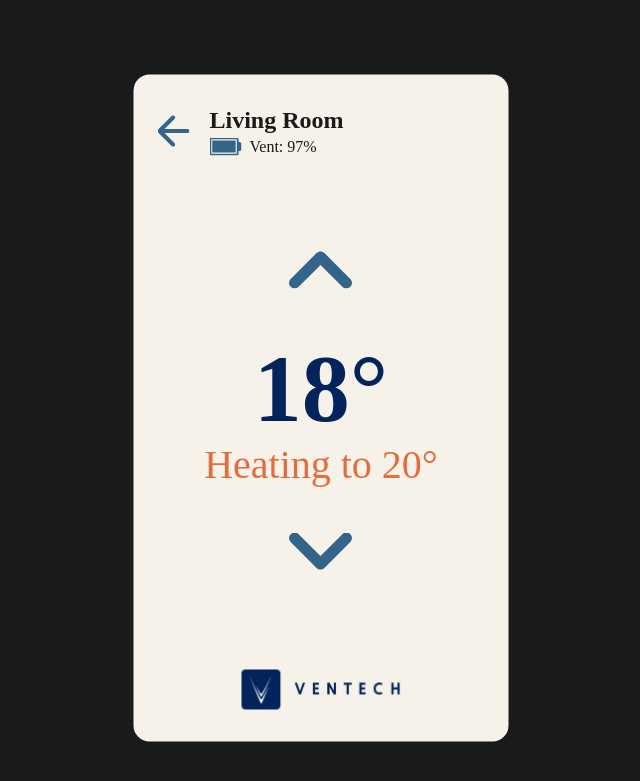
After one commit to abbykchan/capstone, a Flask app: page /living_room in a window 1280 px wide. The commit adds this page. Shown: the top 781 px of the page, without its empty margins (327-967 px from the left). Run offline with Flask 3, Linux system fonts and the light colour scheme.

Commit message:
Updated Thermostat UI based on GWII feedback

```diff
--- a/thermometer-ui/app.py
+++ b/thermometer-ui/app.py
@@ -3,10 +3,10 @@ from flask import Flask, render_template, request, jsonify, redirect, url_for
 app = Flask(__name__)
 
 # Desired temperature, updated by user
-desired_temperature = 20.0
+desired_temperature = 20
 
 # Temperature, updated every minute by vent
-current_temperature = 18.0
+current_temperature = 18
 
 # Battery level, updated every minute by vent
 vent_battery_level = 75.0
@@ -14,10 +14,16 @@ vent_battery_level = 75.0
 # Servo rotation, calculated by hub and fetched by vent every 15 minutes
 servo_rotation = 90
 
+alternate_ui = False
+
 
 @app.route('/')
 def home():
-    return render_template('index.html', desired_temperature=desired_temperature, current_temperature=current_temperature, vent_battery_level=vent_battery_level, servo_rotation=servo_rotation)
+    return render_template('index.html', desired_temperature=desired_temperature, current_temperature=current_temperature, vent_battery_level=vent_battery_level, servo_rotation=servo_rotation, alternate_ui=alternate_ui)
+
+@app.route('/living_room')
+def living_room():
+    return render_template('living_room.html', desired_temperature=desired_temperature, current_temperature=current_temperature, vent_battery_level=vent_battery_level, servo_rotation=servo_rotation, alternate_ui=alternate_ui)
 
 @app.route('/set_vent_state', methods=['POST'])
 def set_vent_state():
@@ -39,7 +45,7 @@ def increment_desired_temperature():
     if (current_temperature < desired_temperature):
         servo_rotation = 90
 
-    return redirect(url_for('home'))
+    return redirect(url_for('living_room'))
 
 @app.route('/decrement_desired_temperature', methods=['POST'])
 def decrement_desired_temperature():
@@ -49,11 +55,19 @@ def decrement_desired_temperature():
     if (current_temperature >= desired_temperature):
         servo_rotation = 0
 
-    return redirect(url_for('home'))
+    return redirect(url_for('living_room'))
+
+@app.route('/swap_ui', methods=['POST'])
+def swap_ui():
+    global alternate_ui
+    alternate_ui = not alternate_ui
+
+    return redirect(url_for('living_room'))
 
 @app.route('/get_servo_rotation', methods=['GET'])
 def get_servo_rotation():
     return jsonify({'servo_rotation': servo_rotation})
 
 if __name__ == '__main__':
-    app.run(debug=True, host="::", port=8080)
+    # app.run(debug=True, host="::", port=8080)
+    app.run(debug=True, port=8080)
--- /dev/null
+++ b/thermometer-ui/static/styles.css
@@ -0,0 +1,201 @@
+html {
+  background-color: #1a1a1a;
+}
+
+h1,
+h2,
+h3,
+h4,
+h5,
+h6,
+p,
+a {
+  margin: 0;
+  padding: 0;
+
+  color: #1a1a1a;
+  font-family: "Proxima Nova";
+}
+
+a {
+  text-decoration: none;
+}
+
+button,
+input[type="button"] {
+  appearance: none;
+  -webkit-appearance: none;
+  -moz-appearance: none;
+  border: none;
+  padding: 0;
+  margin: 0;
+  background: none;
+  cursor: pointer;
+  outline: none;
+  font: inherit;
+  color: inherit;
+  text-align: inherit;
+}
+
+body {
+  /* Phone Mockup */
+  background: #f6f2e9;
+  width: 375px;
+  height: 667px;
+
+  position: absolute;
+  top: 50%;
+  left: 50%;
+  transform: translate(-50%, -50%);
+
+  border-radius: 1rem;
+}
+
+.container {
+  padding: 32px 24px;
+  height: calc(100% - 64px);
+
+  display: flex;
+  flex-direction: column;
+  justify-content: space-between;
+}
+
+.title {
+  padding-bottom: 1rem;
+}
+
+.heating {
+  color: #e46d3f !important;
+}
+
+.set_to {
+  color: #666666 !important;
+}
+
+.cooling {
+  color: #008ebb !important;
+}
+
+.room-grid {
+  display: grid;
+  grid-template-columns: repeat(2, 1fr);
+  gap: 16px;
+}
+
+.room {
+  display: flex;
+  padding: 20px 24px;
+  flex-direction: column;
+  align-items: flex-start;
+  gap: 4px;
+  border-radius: 16px;
+  background: #fff;
+
+  /* Initial Drop Shadow */
+  box-shadow: 0px 4px 16px 2px rgba(219, 212, 195, 0.5);
+
+  /* Transition */
+  transition: box-shadow 0.3s ease, transform 0.3s ease;
+}
+
+.disabled {
+  cursor: not-allowed;
+  pointer-events: none;
+  opacity: 0.5;
+}
+
+.room:hover {
+  /* Darker Drop Shadow */
+  box-shadow: 0px 8px 24px 4px rgba(219, 212, 195, 1);
+
+  /* Move Up */
+  transform: translateY(-4px);
+}
+
+.room .name {
+  font-size: 16px;
+  font-style: normal;
+  font-weight: 600;
+  line-height: normal;
+}
+
+.room .temperature {
+  font-size: 48px;
+  font-style: normal;
+  font-weight: 600;
+  line-height: 100%;
+}
+
+.room .description {
+  color: #666666;
+  font-family: "Proxima Nova";
+  font-size: 16px;
+  font-style: normal;
+  font-weight: 400;
+  line-height: 100%; /* 16px */
+}
+
+.ventech_logo {
+  width: 160px;
+  height: 40px;
+  align-self: center;
+}
+
+.header {
+  display: inline-flex;
+  align-items: center;
+  gap: 20px;
+}
+
+.header .arrow {
+  margin-top: 4px;
+}
+
+.header .info {
+  display: flex;
+  flex-direction: column;
+  align-items: flex-start;
+  gap: 4px;
+}
+
+.header .battery-info {
+  display: flex;
+  align-items: center;
+  gap: 8px;
+}
+
+.controls {
+  align-self: center;
+
+  display: inline-flex;
+  flex-direction: column;
+  align-items: center;
+  gap: 48px;
+}
+
+.controls .temperatures {
+  display: flex;
+  flex-direction: column;
+  align-items: center;
+  gap: 8px;
+}
+
+.controls .current_temperature {
+  color: #03245b;
+  text-align: center;
+  font-family: "Proxima Nova";
+  font-size: 96px;
+  font-style: normal;
+  font-weight: 600;
+  line-height: 100%; /* 96px */
+}
+
+.controls .set_temperature {
+  color: #000;
+  text-align: center;
+  font-family: "Proxima Nova";
+  font-size: 40px;
+  font-style: normal;
+  font-weight: 400;
+  line-height: 100%; /* 40px */
+}
--- /dev/null
+++ b/thermometer-ui/templates/living_room.html
@@ -0,0 +1,110 @@
+<!DOCTYPE html>
+<html lang="en">
+  <head>
+    <meta charset="UTF-8" />
+    <meta http-equiv="X-UA-Compatible" content="IE=edge" />
+    <meta name="viewport" content="width=device-width, initial-scale=1.0" />
+    <link
+      rel="stylesheet"
+      href="{{ url_for('static', filename='styles.css') }}"
+    />
+    <link
+      rel="icon"
+      type="image/png"
+      href="{{ url_for('static', filename='ventech_logo.png') }}"
+    />
+    <title>Ventech Thermostat | Living Room</title>
+  </head>
+  <body>
+    <div class="container">
+      <div class="header">
+        <a href="/">
+          <img
+            src="{{ url_for('static', filename='arrow_left.svg') }}"
+            width="32px"
+            class="icon arrow"
+          />
+        </a>
+        <div class="info">
+          <h2>Living Room</h2>
+
+          <div class="battery-info">
+            <img
+              src="{{ url_for('static', filename='battery.svg') }}"
+              width="32px"
+              class="icon"
+            />
+            <p>Vent: 97%</p>
+          </div>
+        </div>
+        <form action="/swap_ui" method="post">
+          <button
+            type="submit"
+            style="margin-left: auto; opacity: 0; cursor: default; height: 1rem"
+          >
+            Swap UI
+          </button>
+        </form>
+      </div>
+
+      <div class="controls">
+        <form action="/increment_desired_temperature" method="post">
+          <button type="submit">
+            <img
+              src="{{ url_for('static', filename='chevron_up.svg') }}"
+              width="64px"
+              height="38px"
+              class="icon"
+            />
+          </button>
+        </form>
+        {% if alternate_ui == False %}
+        <div class="temperatures">
+          <h2 class="current_temperature">{{ current_temperature }}°</h2>
+          {% if desired_temperature < current_temperature %}
+          <p class="set_temperature cooling">
+            Cooling to {{ desired_temperature }}°
+          </p>
+          {% elif desired_temperature == current_temperature %}
+          <p class="set_temperature set_to">
+            Set to {{ desired_temperature }}°
+          </p>
+          {% else %}
+          <p class="set_temperature heating">
+            Heating to {{ desired_temperature }}°
+          </p>
+          {% endif %}
+        </div>
+        {% else %}
+        <div class="temperatures">
+          <h2 class="current_temperature">{{ desired_temperature }}°</h2>
+          <p class="set_temperature">Now {{ current_temperature }}°</p>
+        </div>
+        {% endif %}
+
+        <form action="/decrement_desired_temperature" method="post">
+          <button type="submit">
+            <img
+              src="{{ url_for('static', filename='chevron_down.svg') }}"
+              width="64px"
+              height="38px"
+              class="icon"
+            />
+          </button>
+        </form>
+      </div>
+
+      <!-- <div>
+        <h2>Vent State</h2>
+        <p>Battery Level: {{ vent_battery_level }}%</p>
+        <p>Current Temperature: {{ current_temperature }} °C</p>
+        <p>Servo Rotation: {{ servo_rotation }}°</p>
+      </div> -->
+      <img
+        src="{{ url_for('static', filename='ventech_wordmark.png') }}"
+        alt="Ventech Logo"
+        class="ventech_logo"
+      />
+    </div>
+  </body>
+</html>
```
Also changed, not shown: thermometer-ui/templates/index.html (+62 -20 lines), thermometer-ui/static/arrow_left.svg (added), thermometer-ui/static/battery.svg (added), thermometer-ui/static/chevron_down.svg (added), thermometer-ui/static/chevron_up.svg (added), thermometer-ui/static/ventech_logo.png (added), thermometer-ui/static/ventech_wordmark.png (added).
